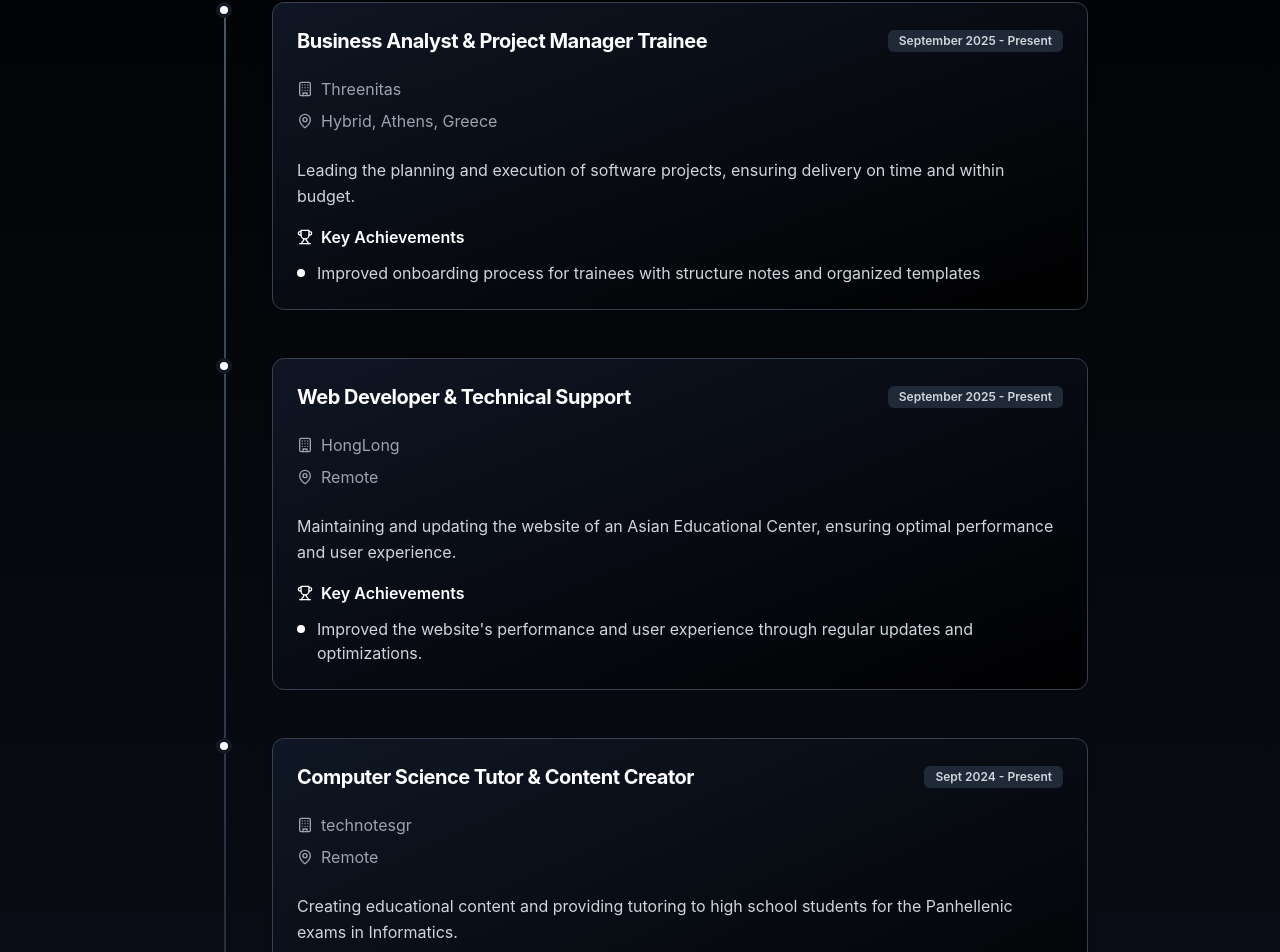
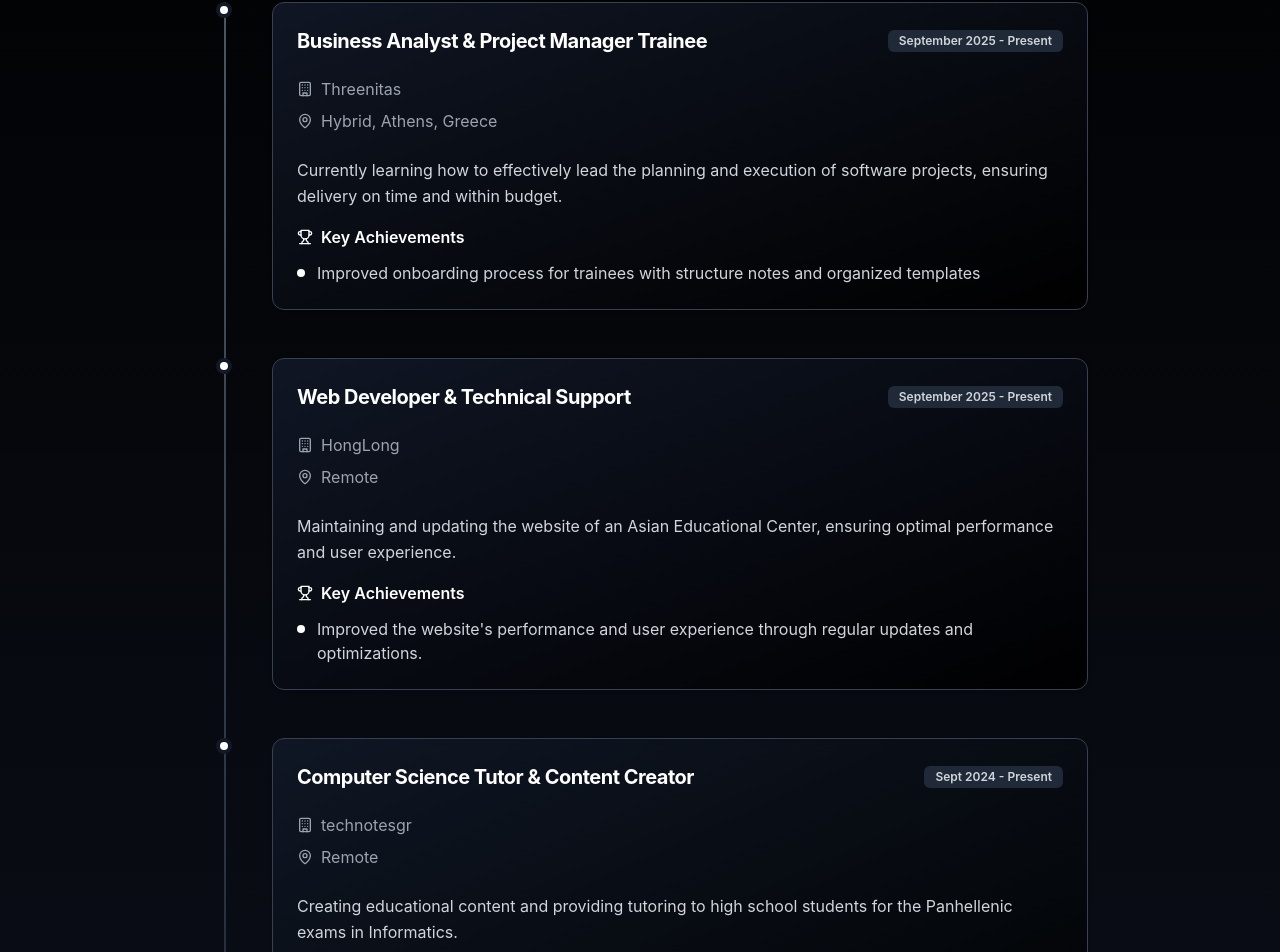
Before and after one commit to feirw/porttt, a React (Create React App) app in the folder frontend/: page / in a window 1280 px wide. Shown: the part 1962-2914 px from the top of the page. Built offline with nearby package versions, Linux system fonts and the light colour scheme.

Commit message:
remove backend

```diff
--- a/frontend/src/components/data/mock.js
+++ b/frontend/src/components/data/mock.js
@@ -70,7 +70,7 @@ export const portfolioData = {
       duration: "September 2025 - Present",
       location: "Hybrid, Athens, Greece",
       description:
-        "Leading the planning and execution of software projects, ensuring delivery on time and within budget.",
+        "Currently learning how to effectively lead the planning and execution of software projects, ensuring delivery on time and within budget.",
       achievements: [
         "Improved onboarding process for trainees with structure notes and organized templates",
       ],
```
